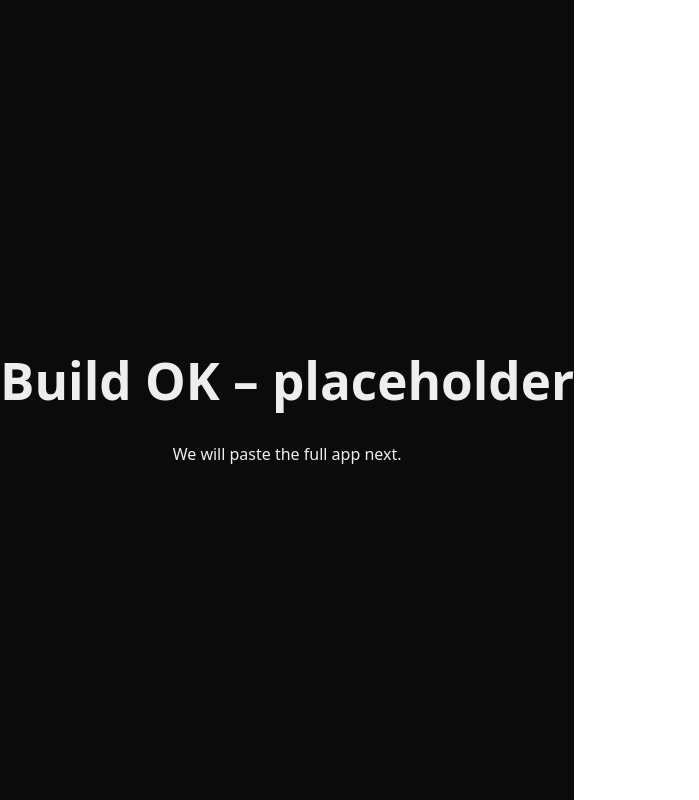
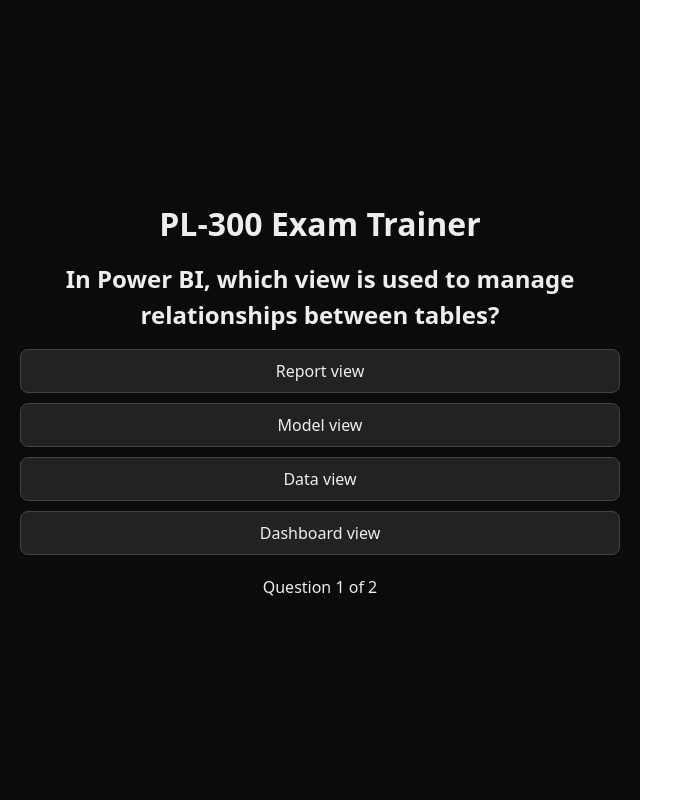
Before and after one commit to tijerina-LT/powerbi-quiz-app, a React (Vite) app: page / in a window 1280 px wide. Shown: the whole page, without its empty margins (0-699 px from the left). Built offline with nearby package versions, Linux system fonts and the light colour scheme.

Commit message:
feat: basic quiz app prototype

```diff
--- a/src/App.tsx
+++ b/src/App.tsx
@@ -1,10 +1,68 @@
+import { useState } from "react";
+
+// Example question bank (can be replaced with your real JSON later)
+const defaultQuestions = [
+  {
+    id: 1,
+    question: "In Power BI, which view is used to manage relationships between tables?",
+    options: ["Report view", "Model view", "Data view", "Dashboard view"],
+    answer: "Model view",
+    objective: "Modeling"
+  },
+  {
+    id: 2,
+    question: "Which DAX function returns the year from a date value?",
+    options: ["YEAR()", "DATEYEAR()", "GETYEAR()", "YEARS()"],
+    answer: "YEAR()",
+    objective: "DAX"
+  }
+];
+
 export default function App() {
+  const [current, setCurrent] = useState(0);
+  const [score, setScore] = useState(0);
+  const [finished, setFinished] = useState(false);
+  const [answers, setAnswers] = useState({});
+
+  const q = defaultQuestions[current];
+
+  function handleAnswer(option) {
+    setAnswers({ ...answers, [q.id]: option });
+    if (option === q.answer) {
+      setScore(score + 1);
+    }
+    if (current + 1 < defaultQuestions.length) {
+      setCurrent(current + 1);
+    } else {
+      setFinished(true);
+    }
+  }
+
   return (
-    <div style={{minHeight:"100vh",display:"grid",placeItems:"center",background:"#0b0b0b",color:"#eee",fontFamily:"system-ui,Segoe UI,Roboto"}}>
-      <div style={{textAlign:"center"}}>
-        <h1>Build OK – placeholder</h1>
-        <p>We will paste the full app next.</p>
+    <div style={{minHeight:"100vh",background:"#0b0b0b",color:"#eee",fontFamily:"system-ui,Segoe UI,Roboto",display:"flex",justifyContent:"center",alignItems:"center"}}>
+      <div style={{maxWidth:600,padding:20,textAlign:"center"}}>
+        <h1 style={{fontSize:32,marginBottom:20}}>PL-300 Exam Trainer</h1>
+        {!finished ? (
+          <div>
+            <h2 style={{marginBottom:16}}>{q.question}</h2>
+            <div style={{display:"grid",gap:10}}>
+              {q.options.map((opt) => (
+                <button key={opt}
+                  onClick={() => handleAnswer(opt)}
+                  style={{padding:"10px 16px",borderRadius:8,background:"#222",color:"#eee",border:"1px solid #444",cursor:"pointer"}}>
+                  {opt}
+                </button>
+              ))}
+            </div>
+            <p style={{marginTop:20}}>Question {current+1} of {defaultQuestions.length}</p>
+          </div>
+        ) : (
+          <div>
+            <h2>Exam Finished</h2>
+            <p>Your Score: {score} / {defaultQuestions.length}</p>
+          </div>
+        )}
       </div>
     </div>
-  )
+  );
 }
```
